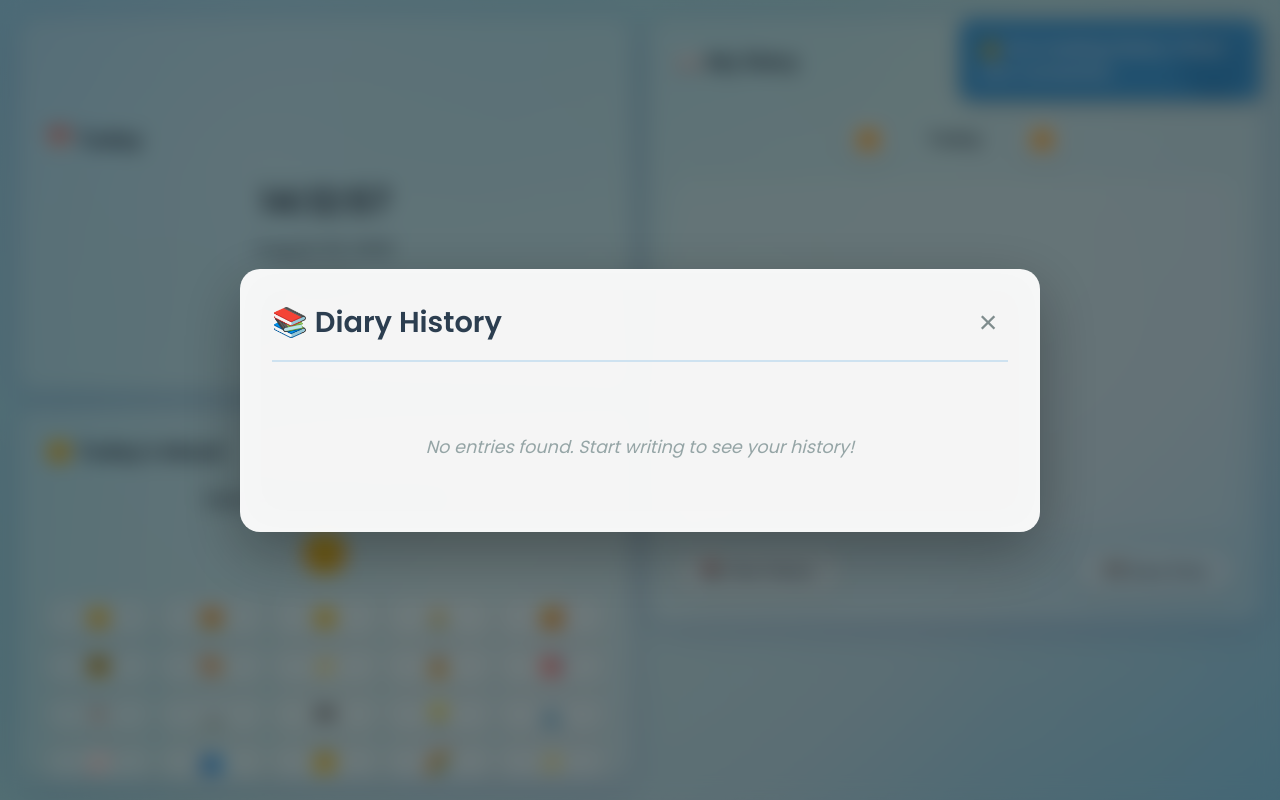
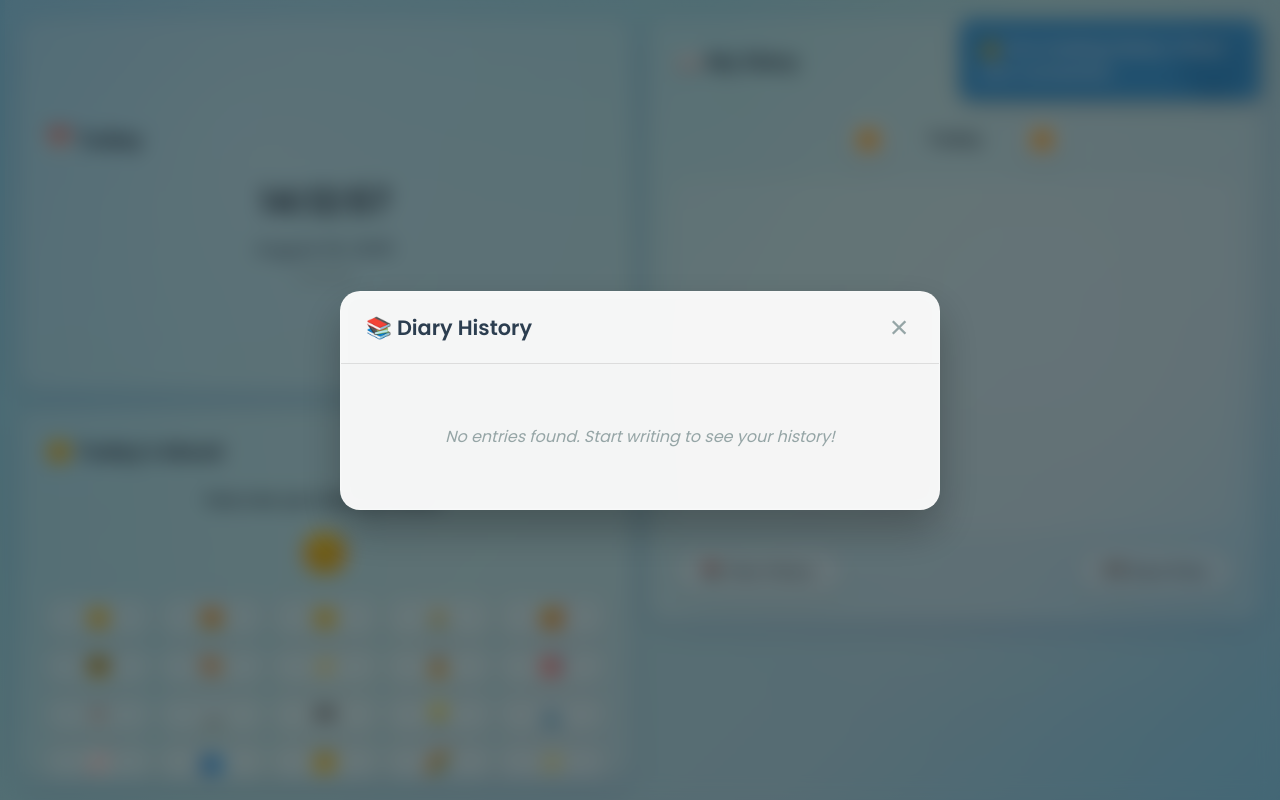
Before and after one commit to kavapu/mypandadiary, a website: page index.html in a window 1280 px wide. Both pictures are taken after a click on the button "📚 View History". Drawn offline with Linux system fonts and the light colour scheme; no server answers.

Commit message:
Major performance optimizations: reduce backdrop-filter blur from 20px to 10px, simplify box-shadows, optimize cloud animation, add debouncing to textarea input, optimize clock updates to every 30 seconds, better hardware acceleration usage

```diff
--- a/style.css
+++ b/style.css
@@ -5,35 +5,30 @@
     box-sizing: border-box;
 }
 
-/* Performance optimizations - subtle and safe */
+/* Performance optimizations - optimized for speed */
 .card {
-    /* Hardware acceleration for smooth animations */
+    /* Hardware acceleration - only when needed */
     transform: translateZ(0);
-    /* Optimize for animations */
-    will-change: transform;
+    /* Optimize rendering */
+    contain: layout style paint;
+    /* Reduce backdrop-filter for better performance */
+    backdrop-filter: blur(10px);
+    -webkit-backdrop-filter: blur(10px);
 }
 
 .diary-textarea {
-    /* Optimize for content changes */
-    will-change: contents;
+    /* Optimize text rendering */
+    contain: layout style;
+    /* Hardware acceleration for smooth typing */
+    transform: translateZ(0);
 }
 
 /* Optimize cloud animations */
 body::before {
     /* Hardware acceleration for background animations */
     transform: translateZ(0);
+    /* Reduce animation complexity */
     will-change: transform;
-}
-
-/* Additional performance optimizations */
-.card {
-    /* Optimize rendering */
-    contain: layout style paint;
-}
-
-.diary-textarea {
-    /* Optimize text rendering */
-    contain: layout style;
 }
 
 /* Optimize animations for better performance */
@@ -67,7 +62,7 @@ body {
     overflow-x: hidden;
 }
 
-/* Cloud Background Animation */
+/* Cloud Background Animation - Optimized */
 body::before {
     content: '';
     position: fixed;
@@ -75,20 +70,22 @@ body::before {
     left: 0;
     width: 100%;
     height: 100%;
+    /* Simplified gradients for better performance */
     background:
-        radial-gradient(circle at 20% 20%, rgba(255, 255, 255, 0.3) 0%, transparent 50%),
-        radial-gradient(circle at 80% 40%, rgba(255, 255, 255, 0.2) 0%, transparent 50%),
-        radial-gradient(circle at 40% 80%, rgba(255, 255, 255, 0.25) 0%, transparent 50%);
+        radial-gradient(circle at 20% 20%, rgba(255, 255, 255, 0.25) 0%, transparent 40%),
+        radial-gradient(circle at 80% 40%, rgba(255, 255, 255, 0.15) 0%, transparent 40%);
     pointer-events: none;
     z-index: -1;
-    animation: cloudFloat 20s ease-in-out infinite;
+    /* Slower animation for better performance */
+    animation: cloudFloat 30s ease-in-out infinite;
+    /* Hardware acceleration */
+    transform: translateZ(0);
+    will-change: transform;
 }
 
 @keyframes cloudFloat {
-    0%, 100% { transform: translateX(0px) translateY(0px); }
-    25% { transform: translateX(20px) translateY(-10px); }
-    50% { transform: translateX(-15px) translateY(5px); }
-    75% { transform: translateX(10px) translateY(-5px); }
+    0%, 100% { transform: translateX(0px) translateY(0px) translateZ(0); }
+    50% { transform: translateX(10px) translateY(-5px) translateZ(0); }
 }
 
 /* Container Layout */
@@ -116,29 +113,34 @@ body::before {
     min-height: 0; /* Allow flex shrinking */
 }
 
-/* Glassmorphism Card Styles */
+/* Glassmorphism Card Styles - Optimized */
 .card {
     background: rgba(255, 255, 255, 0.15);
-    backdrop-filter: blur(20px);
+    /* Reduced blur for better performance while maintaining glass effect */
+    backdrop-filter: blur(10px);
+    -webkit-backdrop-filter: blur(10px);
     border-radius: 20px;
     border: 1px solid rgba(255, 255, 255, 0.2);
     padding: 25px;
+    /* Simplified box-shadow for better performance */
     box-shadow:
-        0 8px 32px rgba(31, 38, 135, 0.15),
+        0 8px 24px rgba(31, 38, 135, 0.12),
         inset 0 1px 0 rgba(255, 255, 255, 0.2);
     transition: transform 0.3s ease, box-shadow 0.3s ease;
     position: relative;
     overflow: hidden;
     -webkit-tap-highlight-color: transparent;
-    /* Performance optimization */
+    /* Hardware acceleration */
     transform: translateZ(0);
-    will-change: transform;
+    /* Optimize rendering */
+    contain: layout style paint;
 }
 
 .card:hover {
-    transform: translateY(-5px);
+    transform: translateY(-5px) translateZ(0);
+    /* Simplified hover shadow for better performance */
     box-shadow:
-        0 12px 40px rgba(31, 38, 135, 0.25),
+        0 12px 32px rgba(31, 38, 135, 0.2),
         inset 0 1px 0 rgba(255, 255, 255, 0.3);
 }
 
@@ -486,79 +488,82 @@ body::before {
 
 .history-modal-content {
     background: rgba(255, 255, 255, 0.95);
-    backdrop-filter: blur(20px);
+    /* Reduced blur for better performance */
+    backdrop-filter: blur(10px);
+    -webkit-backdrop-filter: blur(10px);
     border-radius: 20px;
-    padding: 2rem;
-    max-width: 800px;
+    border: 1px solid rgba(255, 255, 255, 0.2);
+    /* Simplified shadow for better performance */
+    box-shadow: 0 20px 40px rgba(0, 0, 0, 0.25);
+    max-width: 600px;
     width: 90%;
     max-height: 80vh;
-    overflow-y: auto;
-    box-shadow: 0 20px 60px rgba(0, 0, 0, 0.3);
-    animation: slideUp 0.3s ease;
+    overflow: hidden;
+    animation: slideIn 0.3s ease;
+    /* Hardware acceleration */
+    transform: translateZ(0);
 }
 
-@keyframes slideUp {
-    from { transform: translateY(50px); opacity: 0; }
-    to { transform: translateY(0); opacity: 1; }
+@keyframes slideIn {
+    from {
+        opacity: 0;
+        transform: translateY(-50px) scale(0.9);
+    }
+    to {
+        opacity: 1;
+        transform: translateY(0) scale(1);
+    }
 }
 
 .history-modal-header {
     display: flex;
     justify-content: space-between;
     align-items: center;
-    margin-bottom: 2rem;
-    padding-bottom: 1rem;
-    border-bottom: 2px solid rgba(52, 152, 219, 0.2);
+    padding: 20px 25px;
+    border-bottom: 1px solid rgba(0, 0, 0, 0.1);
+    background: rgba(255, 255, 255, 0.1);
 }
 
 .history-modal-header h3 {
     margin: 0;
     color: #2c3e50;
-    font-size: 1.8rem;
+    font-size: 1.3rem;
 }
 
 .close-btn {
     background: none;
     border: none;
     font-size: 2rem;
-    color: #7f8c8d;
+    color: #95a5a6;
     cursor: pointer;
-    transition: all 0.3s ease;
-    width: 40px;
-    height: 40px;
+    padding: 0;
+    width: 30px;
+    height: 30px;
     display: flex;
     align-items: center;
     justify-content: center;
     border-radius: 50%;
+    transition: all 0.3s ease;
 }
 
 .close-btn:hover {
-    background: rgba(231, 76, 60, 0.1);
-    color: #e74c3c;
-    transform: scale(1.1);
+    background: rgba(149, 165, 166, 0.2);
+    color: #7f8c8d;
 }
 
 .history-modal-body {
-    display: flex;
-    flex-direction: column;
-    gap: 1.5rem;
-}
-
-.no-entries {
-    text-align: center;
-    color: #7f8c8d;
-    font-style: italic;
-    font-size: 1.1rem;
-    padding: 2rem;
+    padding: 20px 25px;
+    max-height: 60vh;
+    overflow-y: auto;
 }
 
 .history-entry {
-    background: rgba(255, 255, 255, 0.7);
-    border: 1px solid rgba(52, 152, 219, 0.2);
-    border-radius: 15px;
-    padding: 1.5rem;
+    padding: 15px;
+    margin-bottom: 15px;
+    background: rgba(255, 255, 255, 0.5);
+    border-radius: 10px;
+    border: 1px solid rgba(0, 0, 0, 0.1);
     transition: all 0.3s ease;
-    cursor: pointer;
 }
 
 .history-entry:hover {
@@ -581,7 +586,6 @@ body::before {
     font-size: 0.85rem;
     font-style: italic;
 }
-
 .history-entry-content {
     color: #34495e;
     line-height: 1.5;
```
